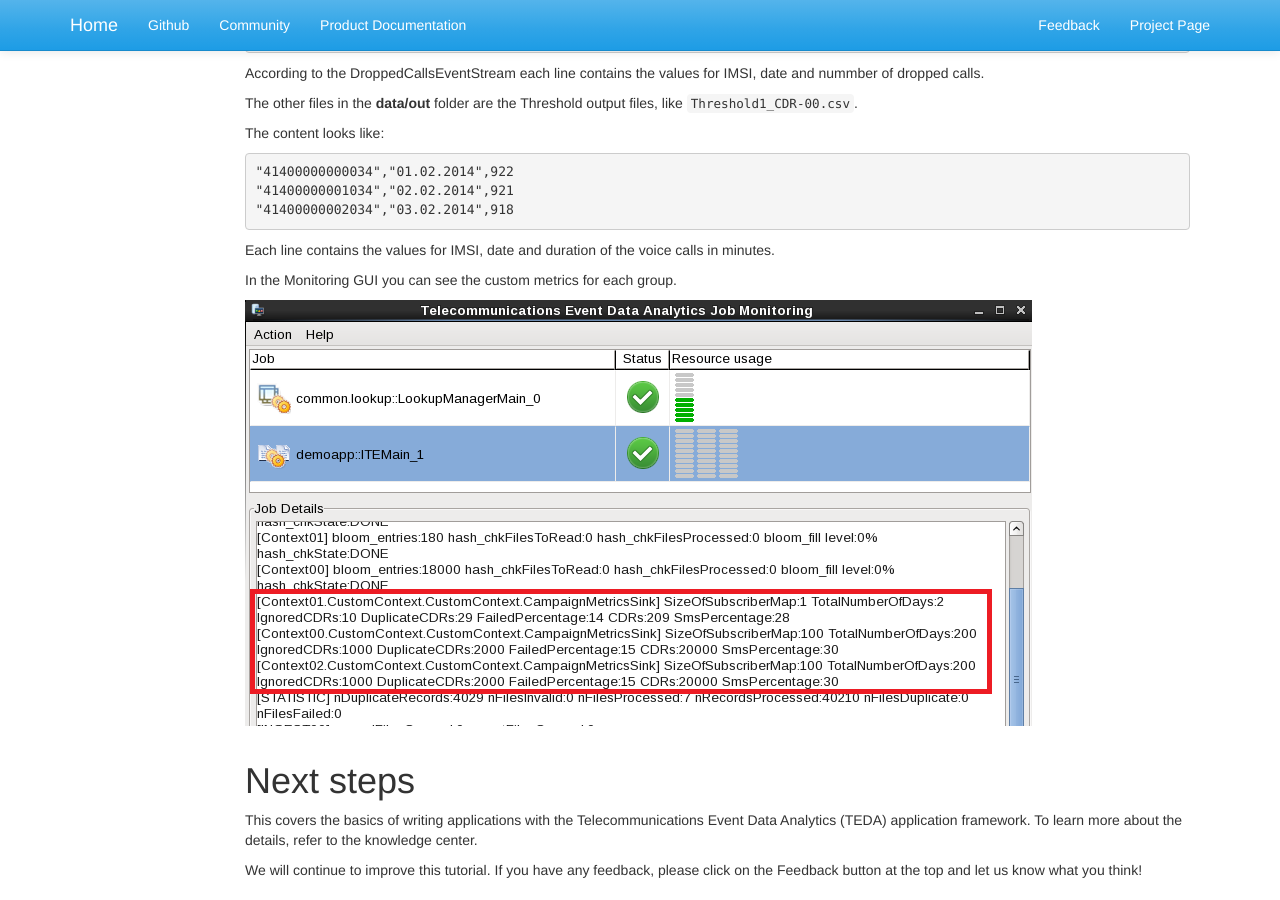
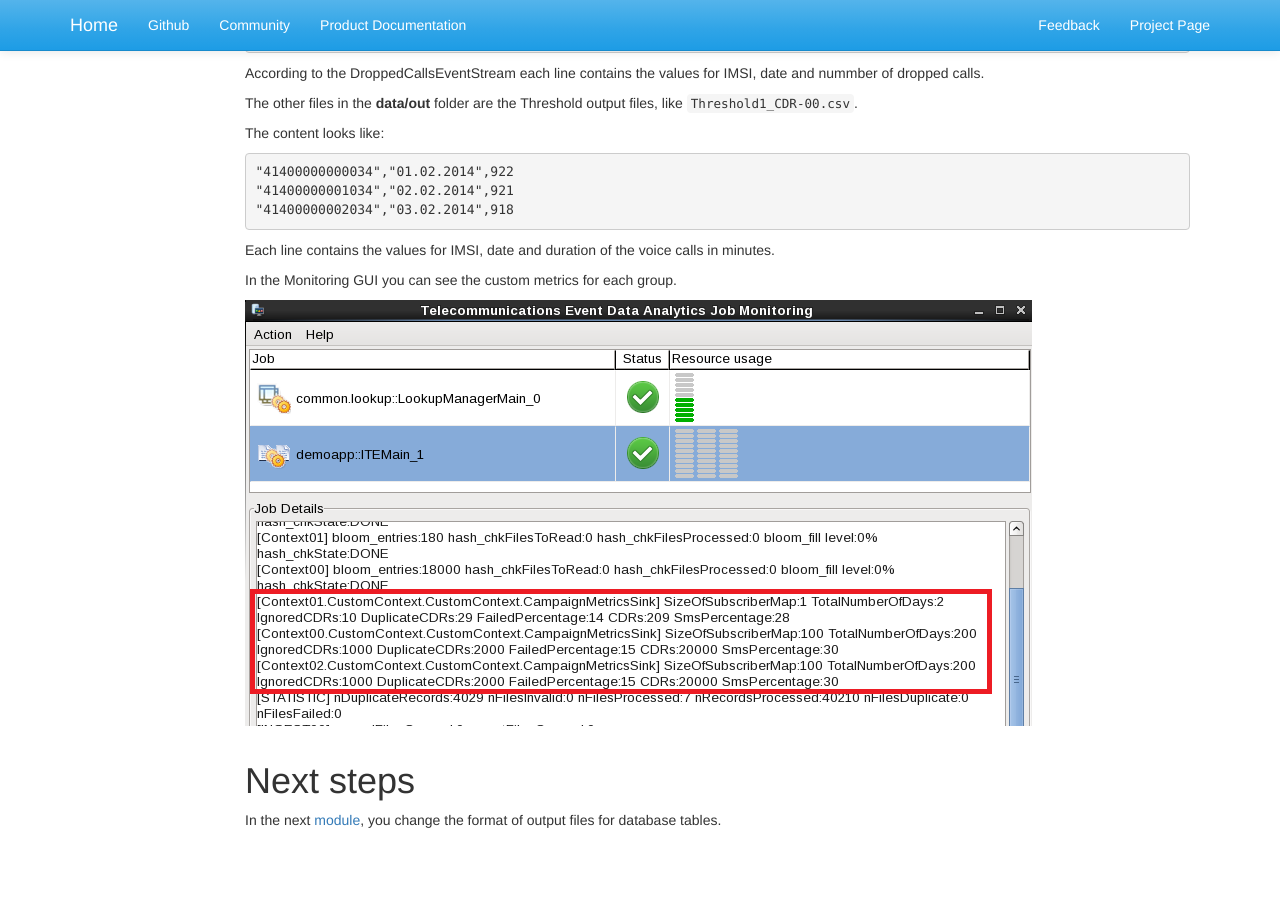
Before and after one commit to IBMStreams/streamsx.tutorial.teda, a Jekyll site: the page built from docs/1.0.2/Module-9/index.markdown, in a window 1280 px wide and 900 px high, scrolled down 11892 px. Built offline with Jekyll 4.4.1, drawn with Linux system fonts in a browser that asks for light colours; nearby versions of some CDN libraries; library files that are not in the unit come from our copies; after the commit the page ends 12742 px from its top, so only the background shows below that.

Commit message:
link to module 10 added

```diff
--- a/docs/1.0.2/Module-8/index.markdown
+++ b/docs/1.0.2/Module-8/index.markdown
@@ -212,3 +212,4 @@ Optionally, you can close the Monitoring GUI.
 # Next Steps
 
 In the next [module](http://ibmstreams.github.io/streamsx.tutorial.teda/docs/1.0.2/Module-9/) you add a custom campaign logic implementation in the ITE application.
+You can skip this step and continue with adding [table format output](http://ibmstreams.github.io/streamsx.tutorial.teda/docs/1.0.2/Module-10/) to the application.
--- a/docs/1.0.2/Module-9/index.markdown
+++ b/docs/1.0.2/Module-9/index.markdown
@@ -553,7 +553,4 @@ In the Monitoring GUI you can see the custom metrics for each group.
 
 # Next steps
 
-This covers the basics of writing applications with the Telecommunications Event Data Analytics (TEDA) application framework. To learn more about the details, refer to the knowledge center.
-
-We will continue to improve this tutorial.
-If you have any feedback, please click on the Feedback button at the top and let us know what you think!
+In the next [module](http://ibmstreams.github.io/streamsx.tutorial.teda/docs/1.0.2/Module-10/), you change the format of output files for database tables.
```
